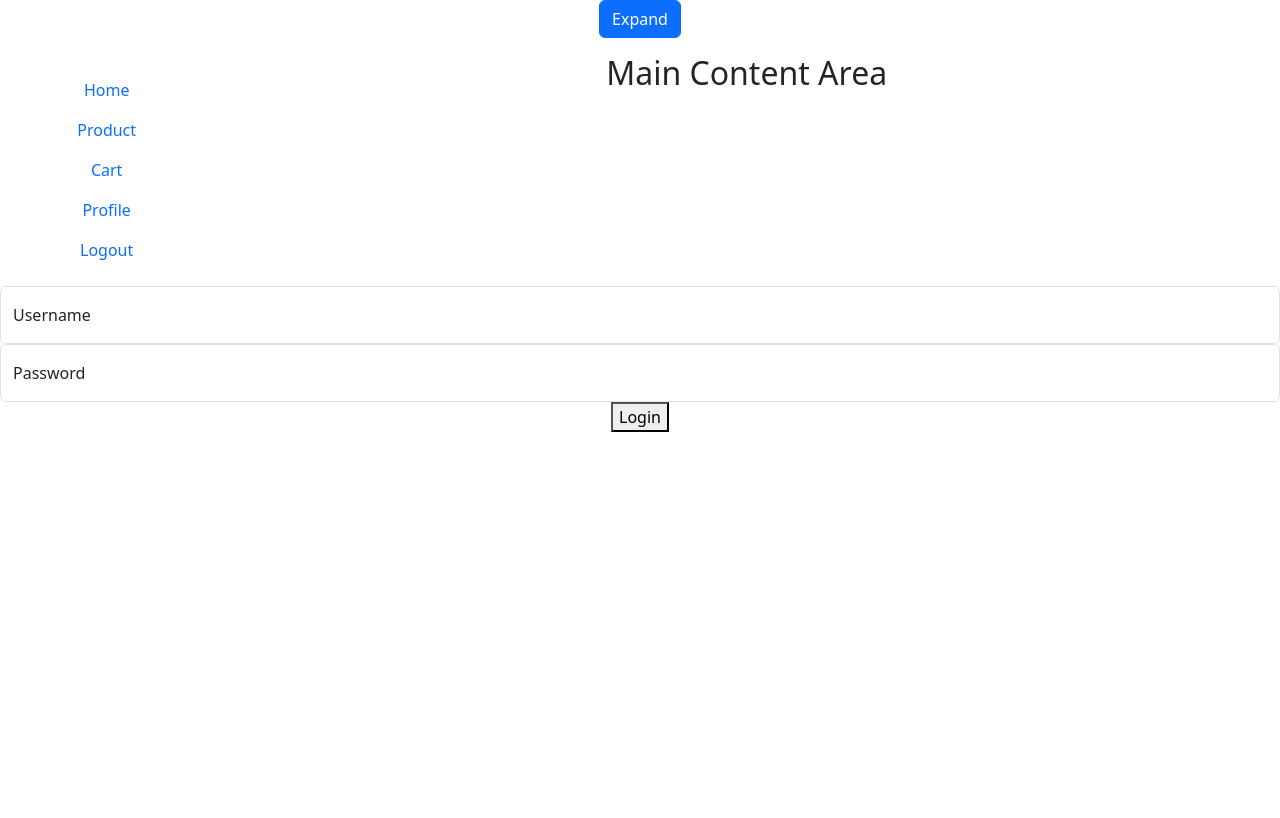
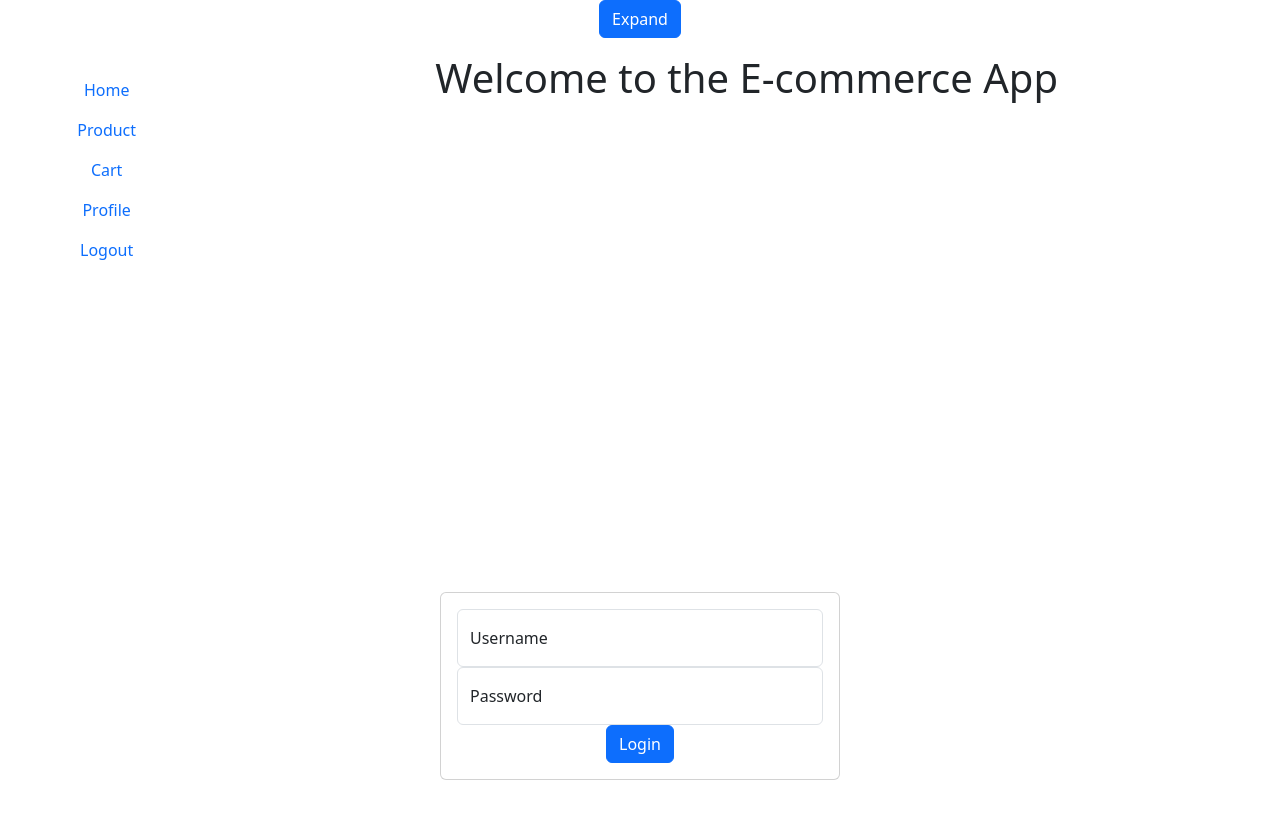
Before and after one commit to AmirImran321/React-Ecommerce-Project, a React (Create React App) app: page /login in a window 1280 px wide. Shown: the top 818 px of the page. Built offline with nearby package versions, Linux system fonts and the light colour scheme.

Commit message:
update css

```diff
--- a/src/App.js
+++ b/src/App.js
@@ -14,10 +14,10 @@ function App() {
       <div className="App">
         <Navbar />
         <Routes>
-          <Route path="/" element={<Homepage />} />
+        {/*  <Route path="/" element={<Homepage />} /> */}
           <Route path="/login" element={<Login />} />
-          <Route path="/register" element={<Register />} />
-          <Route path="/cart" element={<Cart />} />
+        {/*  <Route path="/register" element={<Register />} />*/}
+        {/*  <Route path="/cart" element={<Cart />} />*/}
         </Routes>
       </div>
     </Router>
--- a/src/Login.js
+++ b/src/Login.js
@@ -21,6 +21,8 @@ function Login() {
   };
 
   return (
+    <div className="d-flex justify-content-center vh-100 align-items-center">
+    <div className="card p-3" style={{width:"100%", maxWidth:"400px" }}>
     <form onSubmit={handleSubmit}>
       <div className="form-floating">
       <input
@@ -42,8 +44,10 @@ function Login() {
       />
       <label>Password</label>
       </div>
-      <button type="submit">Login</button>
+      <button type="submit" className="btn btn-primary">Login</button>
     </form>
+    </div>
+    </div>
   );
 }
 
--- a/src/Navbar.js
+++ b/src/Navbar.js
@@ -23,7 +23,7 @@ const Navbar = ()=>{
                     </Nav>
                 </Col>
                 <Col md={10}>
-                    <h2>Main Content Area</h2>
+                    <h1>Welcome to the E-commerce App</h1>
                 </Col>
             </Row>
         </Container>
--- a/src/Register.js
+++ b/src/Register.js
@@ -25,6 +25,8 @@ const Register = () => {
     };
 
     return (
+        <div className="d-flex justify-content-center vh-100 align-items-center">
+        <div className="card p-4">
         <form onSubmit={handleSubmit}>
             <div className="form-floating">
             <input
@@ -66,8 +68,10 @@ const Register = () => {
             />
             <label>Re-enter Password</label>
             </div>
-            <button type="submit">Register</button>
+            <button type="submit" className="btn btn-primary">Register</button>
         </form>
+        </div>
+        </div>
     );
 };
 
--- a/src/UpdateProduct.js
+++ b/src/UpdateProduct.js
@@ -24,7 +24,8 @@ const UpdateProduct = () =>{
     }
 
     return(
-        <div>
+        <div className="d-flex justify-content-center align-items-center">
+            <div className="card p-4" style={{width:"100%", maxWidth:"400px"}}>
             <h2>Update Product</h2>
             <form onSubmit={handleSubmit}>
                 <div className="form-floating">
@@ -78,6 +79,7 @@ const UpdateProduct = () =>{
                     <label>Image</label>
                 </div>
             </form>
+            </div>
         </div>
     )
 }
```
Also changed, not shown: src/Profile.js (+0 -10 lines).
